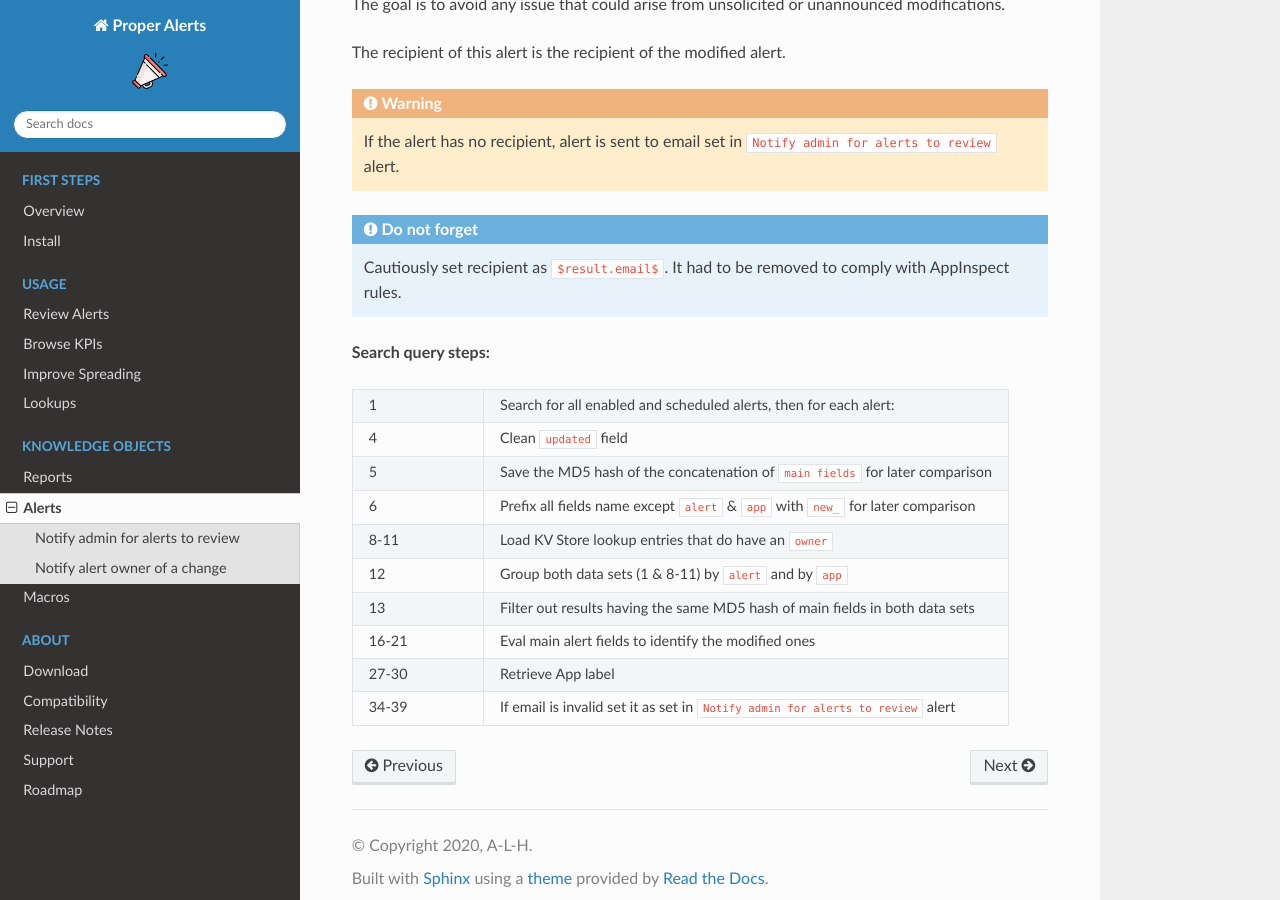
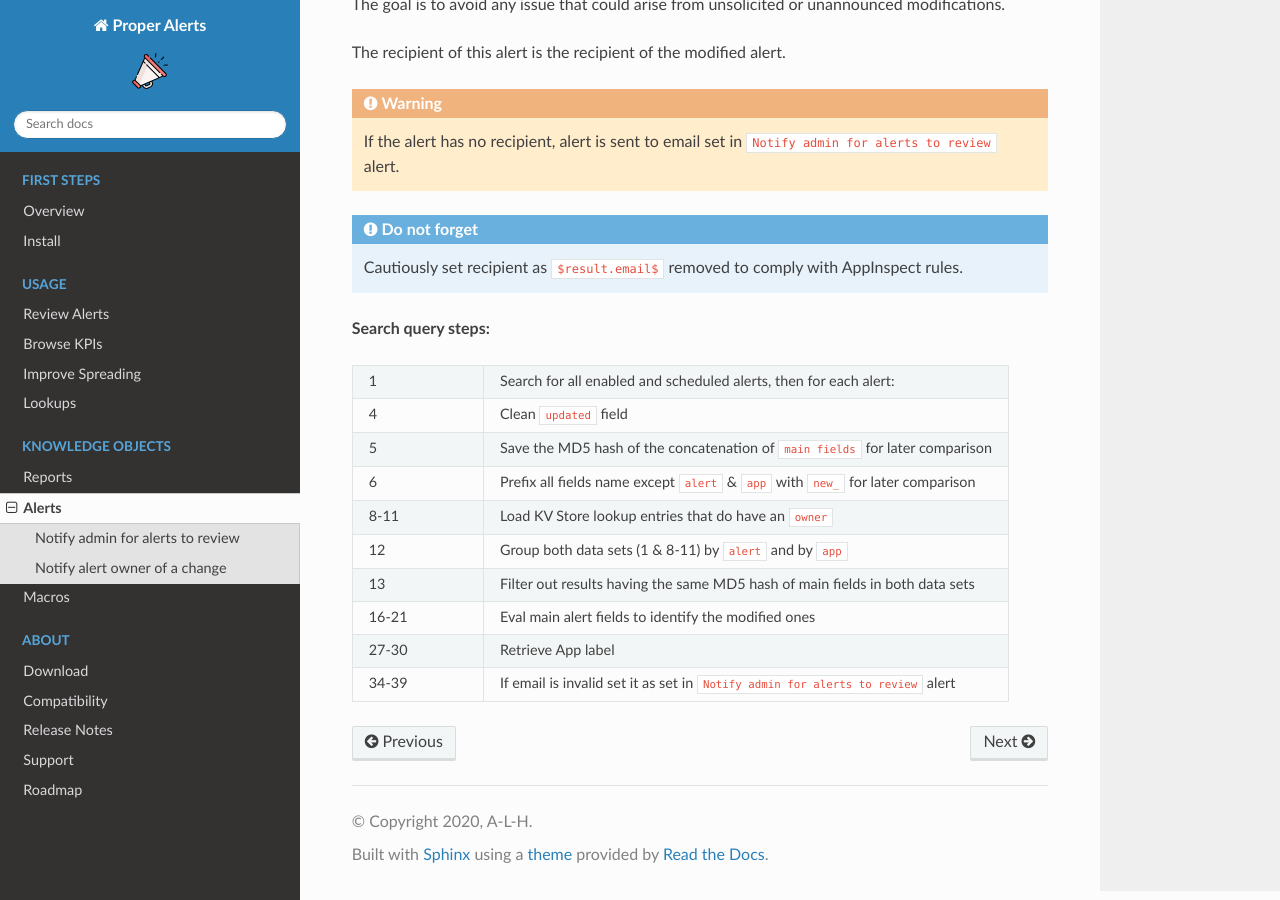
Before and after one commit to a-l-h/splunk-app-proper-alerts, a Sphinx documentation site: the page built from doc/alerts.rst, in a window 1280 px wide and 900 px high, scrolled down 519 px. Built offline with Sphinx 7.4.7 and the Read the Docs theme 2.0.0, drawn with Linux system fonts in a browser that asks for light colours; cross-references to code outside the pages are shown as plain code.

Commit message:
Update alerts.rst

```diff
--- a/doc/alerts.rst
+++ b/doc/alerts.rst
@@ -25,7 +25,7 @@ The recipient of this alert is the recipient of the modified alert.
 
 .. admonition:: Do not forget
 
-   Cautiously set recipient as ``$result.email$``. It had to be removed to comply with AppInspect rules.
+   Cautiously set recipient as ``$result.email$`` removed to comply with AppInspect rules.
 
 **Search query steps:**
 
```
